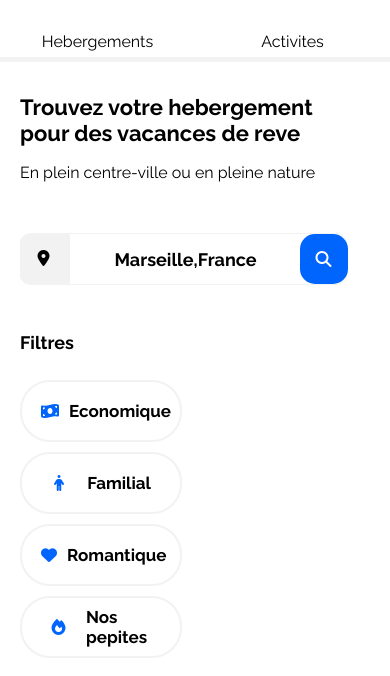
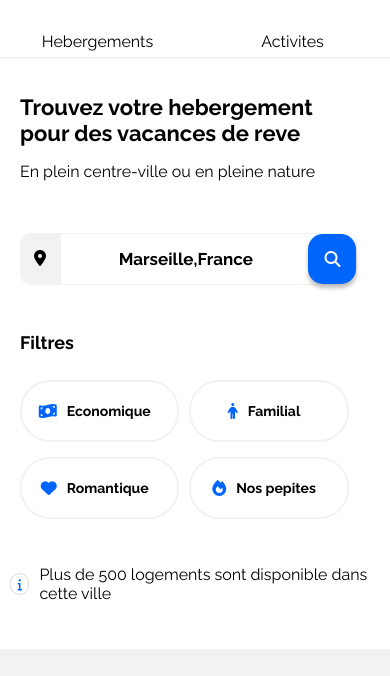
Before and after one commit to HakimKalem/PROJET-2, a plain HTML site: page index.html in a window 390 px wide. Shown: the part 42-718 px from the top of the page. Drawn offline with Linux system fonts and the light colour scheme.

Commit message:
projet final

```diff
--- a/index.html
+++ b/index.html
@@ -63,7 +63,7 @@
 
                 <div class="filter-bar">
                     <h1 class="filter-title">Filtres</h1>
-                    <div class="all-group">
+                    <div class="mobile-1">
                     <div class="filter-group1">
                         <i class="fa-solid fa-money-bill-wave"></i>
                         <span class="filter-text">Economique</span>
@@ -72,6 +72,8 @@
                         <i class="fa-solid fa-person"></i>
                         <span class="filter-text">Familial</span>
                     </div>
+                    </div>
+                    <div class="mobile-2">
                     <div class="filter-group3">
                         <i class="fa-solid fa-heart"></i>
                         <span class="filter-text">Romantique</span>
@@ -80,6 +82,24 @@
                         <i class="fa-solid fa-fire"></i>
                         <span class="filter-text">Nos pepites</span>
                     </div>
+                    </div>
+                    <div class="all-group">
+                        <div class="filter-group1">
+                            <i class="fa-solid fa-money-bill-wave"></i>
+                            <span class="filter-text">Economique</span>
+                        </div>
+                        <div class="filter-group2">
+                            <i class="fa-solid fa-person"></i>
+                            <span class="filter-text">Familial</span>
+                        </div>
+                        <div class="filter-group3">
+                            <i class="fa-solid fa-heart"></i>
+                            <span class="filter-text">Romantique</span>
+                        </div>
+                        <div class="filter-group4">
+                            <i class="fa-solid fa-fire"></i>
+                            <span class="filter-text">Nos pepites</span>
+                        </div>
                     </div>
                 </div>
             </div>
@@ -110,7 +130,7 @@
                                 <h3 class="card-title">Hotel du port</h3>
                                 <p class="card-subtitle">Nuit a partir de 52<span class="euro">€</span></p>
                             </div>
-                            <div class="card-rating">
+                            <div class="c">
                                 <i class="fa-xs fa-solid fa-star" aria-hidden="true"></i>
                                 <i class="fa-xs fa-solid fa-star" aria-hidden="true"></i>
                                 <i class="fa-xs fa-solid fa-star" aria-hidden="true"></i>
--- a/style.css
+++ b/style.css
@@ -135,6 +135,7 @@ ul li:hover {
     font-size: 16px;
     font-weight: 400;
     line-height: 18.78px;
+    margin-top: -10px;
 }
 
 /****** Barre de recherche ***********/
@@ -216,6 +217,14 @@ ul li:hover {
     text-align: center;
 }
 
+.mobile-1 {
+    display: none;
+}
+
+.mobile-2 {
+    display: none;
+}
+
 .all-group {
     display: flex;
     flex-direction: row;
@@ -229,7 +238,7 @@ ul li:hover {
     border: 2px solid #F2F2F2;
     width: 22%;
     height: 50px;
-    padding: 3px 5px;
+    padding: 4px 19px;
     border-radius: 30px;
     margin-right: 20px;
     cursor: pointer;
@@ -242,7 +251,7 @@ ul li:hover {
     border: 2px solid #F2F2F2;
     width: 22%;
     height: 50px;
-    padding: 3px 5px;
+    padding: 4px 19px;
     border-radius: 30px;
     margin-right: 20px;
     cursor: pointer;
@@ -255,7 +264,7 @@ ul li:hover {
     border: 2px solid #F2F2F2;
     width: 24%;
     height: 50px;
-    padding: 3px 5px;
+    padding: 4px 19px;
     border-radius: 30px;
     margin-right: 20px;
     cursor: pointer;
@@ -268,7 +277,7 @@ ul li:hover {
     border: 2px solid #F2F2F2;
     width: 40%;
     height: 50px;
-    padding: 3px 5px;
+    padding: 4px 19px;
     border-radius: 30px;
     margin-right: 20px;
     cursor: pointer;
@@ -346,7 +355,7 @@ ul li:hover {
 
 
 
-/****** Hebergements carte***********/
+/****** Hebergements carte ***********/
 
 a {
     color: inherit;
@@ -393,7 +402,7 @@ a {
 .hebergements-and-populaires {
     display: flex;
     justify-content: space-between;
-    margin-top: 40px;
+    margin-top: 20px;
 }
 
 .hebergements-and-populaires section {
@@ -592,8 +601,6 @@ a {
 
 
 
-
-
 /* Le code ci-dessous correspond à la version responsive uniquement */
 
 /****** Media queries ***********/
@@ -802,6 +809,14 @@ a {
         font-size: 18px;
         font-weight: 700;
         text-align: center;
+    }
+
+    .mobile-1 {
+        display: none;
+    }
+
+    .mobile-2 {
+        display: none;
     }
 
     .all-group {
@@ -1154,7 +1169,7 @@ a {
         width: 100%;
         height: 35px;
         gap: 0;
-        border-bottom: 5px solid #F2F2F2;
+        border-bottom: 2px solid #F2F2F2;
     }
 
     .first-button {
@@ -1185,7 +1200,7 @@ a {
     ul li:hover {
         color: #0065FC;
         border-top: 0;
-        border-bottom: 5px solid #0065FC;
+        border-bottom: 2px solid #0065FC;
         margin-bottom: -2px;
     }
 
@@ -1196,7 +1211,7 @@ a {
     .group-info {
         display: flex;
         flex-direction: column;
-        width: 90%;
+        width: 86%;
         padding: 0 20px 0 20px;
         margin-top: 20px;
         margin-bottom: 20px;
@@ -1213,14 +1228,14 @@ a {
 
     .main-title {
         display: flex;
-        width: 90%;
-        height: 26px;
+        width: 100%;
+        height: auto;
         font-size: 22px;
         font-weight: 700;
         line-height: 25.83px;
     }
 
-    .text-info {
+    .text-info{
         display: flex;
         font-size: 16px;
         font-weight: 400;
@@ -1232,14 +1247,15 @@ a {
     .search-bar {
         display: flex;
         align-items: center;
-        justify-content: center;
-        width: 325px;
+        justify-content: flex-start;
+        width: 100%;
         border-radius: 10px;
         border: 0.5px solid #F2F2F2;
     }
 
     .search-bar form {
         display: flex;
+        width: 100%;
     }
 
     .location-icon {
@@ -1254,8 +1270,8 @@ a {
 
     .recherche {
         height: 50px;
-        width: 230px;
-        font-size: 18px;
+        width: 90%;
+        font-size: 17px;
         color: black;
         font-weight: bold;
         display: flex;
@@ -1281,6 +1297,7 @@ a {
         padding: 15px 16px 15px 16px;
         gap: 10px;
         border-radius: 15px;
+        box-shadow: 0px 4px 4px 0px rgba(0, 0, 0, 0.25);
     }
 
     .button-mobile i {
@@ -1299,16 +1316,13 @@ a {
     /****** Barre de filtres ***********/
 
     .filter-bar {
-        width: 70%;
+        width: 100%;
         gap: 15px;
         display: flex;
     }
 
     .all-group {
-        display: flex;
-        flex-direction: row;
-        flex-wrap: wrap;
-        gap: 10px;
+        display: none;
     }
 
     .filter-title {
@@ -1319,12 +1333,26 @@ a {
         text-align: start;
     }
 
+    .mobile-1 {
+        width: 100%;
+        display: flex;
+        flex-direction: row;
+        gap: 10px;
+    }
+
+    .mobile-2 {
+        width: 100%;
+        display: flex;
+        flex-direction: row;
+        gap: 10px;
+    }
+
     .filter-group1 {
         display: flex;
         align-items: center;
-        justify-content: space-between;
+        justify-content: center;
         border: 2px solid #F2F2F2;
-        width: 120px;
+        width: 35%;
         height: 50px;
         padding: 4px 19px 4px 19px;
         border-radius: 30px;
@@ -1335,9 +1363,9 @@ a {
     .filter-group2 {
         display: flex;
         align-items: center;
-        justify-content: space-between;
+        justify-content:  center;
         border: 2px solid #F2F2F2;
-        width: 120px;
+        width: 35%;
         height: 50px;
         padding: 4px 19px 4px 19px;
         border-radius: 30px;
@@ -1348,9 +1376,9 @@ a {
     .filter-group3 {
         display: flex;
         align-items: center;
-        justify-content: space-between;
+        justify-content:  center;
         border: 2px solid #F2F2F2;
-        width: 120px;
+        width: 35%;
         height: 50px;
         padding: 4px 19px 4px 19px;
         border-radius: 30px;
@@ -1361,9 +1389,9 @@ a {
     .filter-group4 {
         display: flex;
         align-items: center;
-        justify-content: space-between;
+        justify-content: center;
         border: 2px solid #F2F2F2;
-        width: 120px;
+        width: 35%;
         height: 50px;
         padding: 4px 19px 4px 19px;
         border-radius: 30px;
@@ -1374,8 +1402,8 @@ a {
 
     .all-group i {
         border-radius: 25px;
-        width: 52px;
-        height: 52px;
+        width: 22px;
+        height: 22px;
         color: #0065FC;
         display: flex;
         align-items: center;
@@ -1404,11 +1432,11 @@ a {
 
 
     .filter-text {
-        height: 50px;
+        height: 16px;
         padding-left: 10px;
         padding-right: 10px;
-        border-radius: 0 25px 25px 0;
-        font-size: 17px;
+        font-size: 14px;
+        line-height: 16.44px;
         font-weight: bold;
         display: flex;
         align-items: center;
```
